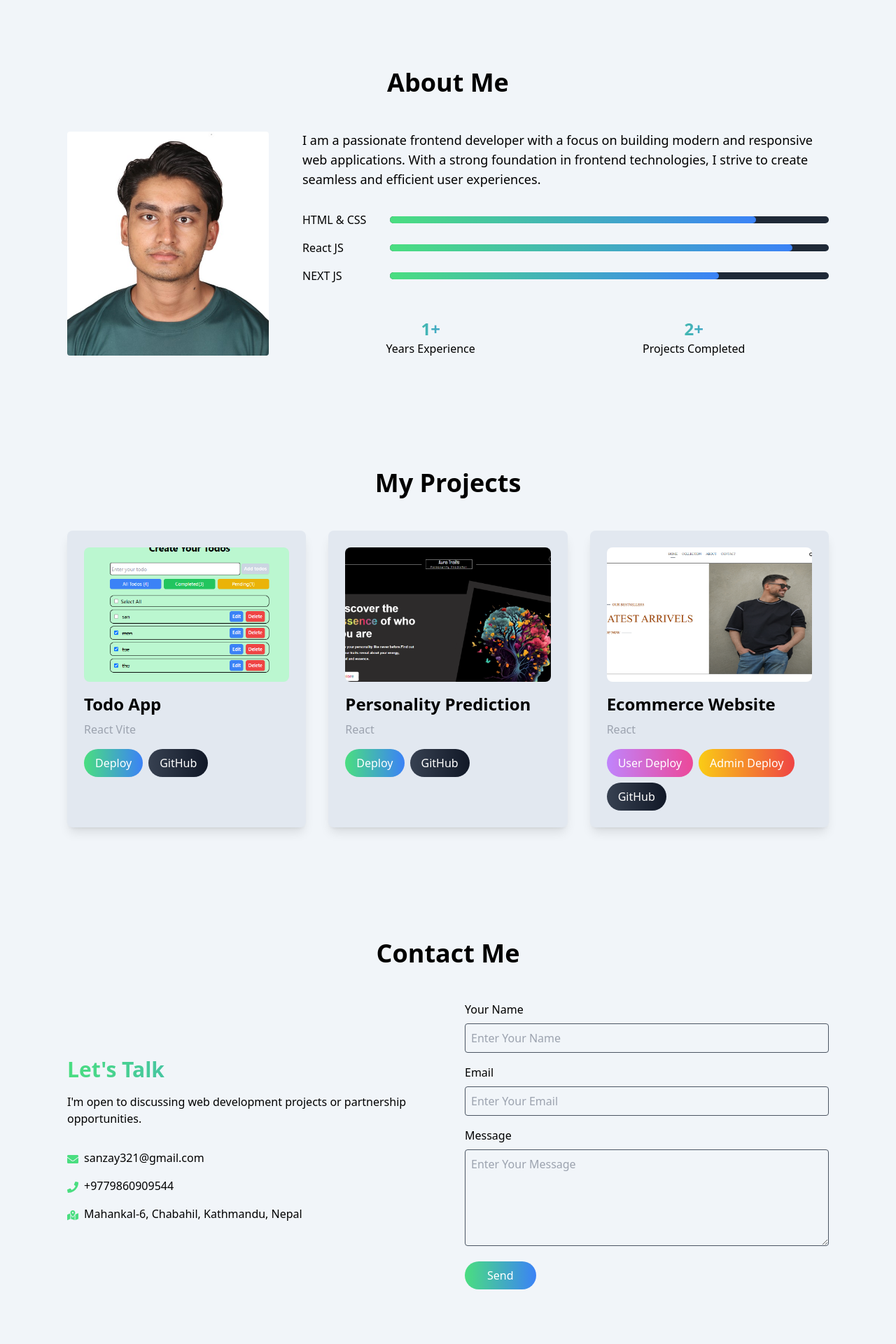
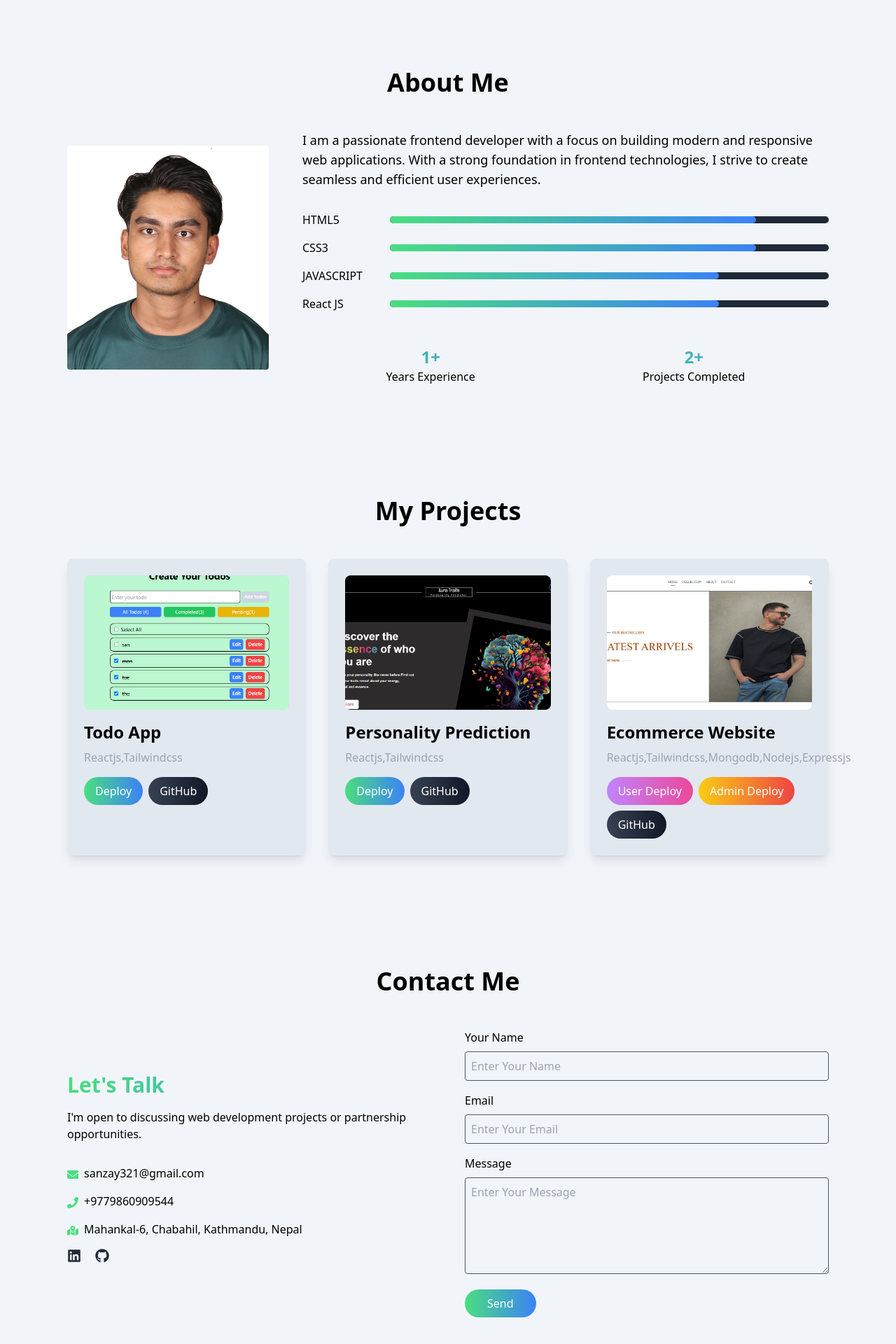
Before and after one commit to sanzay34/Portfolio, a React (Vite) app: page / in a window 1280 px wide. Shown: the part 838-2758 px from the top of the page at 70% size. Built offline with nearby package versions, Linux system fonts and the light colour scheme.

Commit message:
navbar fixed

```diff
--- a/src/components/Aboutme.jsx
+++ b/src/components/Aboutme.jsx
@@ -21,8 +21,20 @@ const About = () => {
 						</p>
 						<div className="space-y-4">
 							<div className="flex items-center">
-								<label htmlFor="htmlandcss" className="w-2/12">
-									HTML & CSS
+								<label htmlFor="html" className="w-2/12">
+									HTML5
+								</label>
+
+								<div className="grow bg-gray-800 rounded-full h-2.5">
+									<div
+										className="bg-gradient-to-r from-green-400 to-blue-500 h-2.5 rounded-full
+                    transform transition-transform duration-300 hover:scale-105 w-10/12"
+									></div>
+								</div>
+							</div>
+							<div className="flex items-center">
+								<label htmlFor="css" className="w-2/12">
+									CSS3
 								</label>
 								<div className="grow bg-gray-800 rounded-full h-2.5">
 									<div
@@ -32,19 +44,8 @@ const About = () => {
 								</div>
 							</div>
 							<div className="flex items-center">
-								<label htmlFor="htmlandcss" className="w-2/12">
-									React JS
-								</label>
-								<div className="grow bg-gray-800 rounded-full h-2.5">
-									<div
-										className="bg-gradient-to-r from-green-400 to-blue-500 h-2.5 rounded-full
-                    transform transition-transform duration-300 hover:scale-105 w-11/12"
-									></div>
-								</div>
-							</div>
-							<div className="flex items-center">
-								<label htmlFor="htmlandcss" className="w-2/12">
-									NEXT JS
+								<label htmlFor="javascript" className="w-2/12">
+									JAVASCRIPT
 								</label>
 								<div className="grow bg-gray-800 rounded-full h-2.5">
 									<div
@@ -53,6 +54,18 @@ const About = () => {
 									></div>
 								</div>
 							</div>
+							<div className="flex items-center">
+								<label htmlFor="reactjs" className="w-2/12">
+									React JS
+								</label>
+								<div className="grow bg-gray-800 rounded-full h-2.5">
+									<div
+										className="bg-gradient-to-r from-green-400 to-blue-500 h-2.5 rounded-full
+                    transform transition-transform duration-300 hover:scale-105 w-9/12"
+									></div>
+								</div>
+							</div>
+
 						</div>
 						<div className="mt-12 flex justify-around text-center">
 							<div>
@@ -73,7 +86,6 @@ const About = () => {
 								</h3>
 								<p>Projects Completed</p>
 							</div>
-
 						</div>
 					</div>
 				</div>
--- a/src/components/Contact.jsx
+++ b/src/components/Contact.jsx
@@ -1,5 +1,11 @@
 import React, { useState } from "react";
-import { FaEnvelope, FaMapMarkedAlt, FaPhone } from "react-icons/fa";
+import {
+	FaEnvelope,
+	FaMapMarkedAlt,
+	FaPhone,
+	FaGithub,
+	FaLinkedin,
+} from "react-icons/fa";
 
 const Contact = () => {
 	const [formData, setFormData] = useState({
@@ -74,6 +80,21 @@ const Contact = () => {
 							<FaMapMarkedAlt className="inline-block text-green-400 mr-2" />
 							<span>Mahankal-6, Chabahil, Kathmandu, Nepal</span>
 						</div>
+						<div className="mb-4 flex gap-5">
+							<a
+														href="https://www.linkedin.com/in/sanjaya-khatiwada-b65213216/"
+														className="text-gray-800 hover:text-black"
+													>
+														<FaLinkedin className="w-5 h-5"/>
+													</a>
+													<a
+														href="https://github.com/sanzay34"
+														className="text-gray-800 hover:text-black"
+													>
+														<FaGithub className="w-5 h-5" />
+													</a>
+
+						</div>
 					</div>
 
 					{/* Contact Form Section */}
--- a/src/components/Navbar.jsx
+++ b/src/components/Navbar.jsx
@@ -14,7 +14,7 @@ const Navbar = () => {
 	];
 
 	return (
-		<nav className="bg-blue-100 text-black font-bold px-8 p-4 sticky top-0 w-full z-50 shadow-md">
+		<nav className="bg-blue-100 text-gray-400 font-bold px-8 p-4 sticky top-0 w-full z-50 shadow-md">
 			<div className="flex items-center justify-between">
 				<ul className="hidden md:flex md:flex-1 space-x-6">
 					{navLinks.map((link) => {
@@ -25,7 +25,7 @@ const Navbar = () => {
 								<a
 									href={link.href}
 									className={`transition duration-150 ease-in-out ${
-										isActive ? "text-gray-400" : "hover:text-gray-400"
+										isActive ? "text-black" : "hover:text-black"
 									}`}
 								>
 									{link.label}
@@ -34,8 +34,8 @@ const Navbar = () => {
 									className={`absolute left-2 bottom-[-4px] h-[2px] rounded transition-all duration-300
                     ${
 											isActive
-												? "w-2/3 bg-gray-600 "
-												: "w-0 group-hover:w-full group-hover:bg-gray-600"
+												? "w-2/3 bg-black "
+												: "w-0 group-hover:w-2/3 group-hover:bg-black"
 										}`}
 								/>
 							</li>
--- a/src/components/Projects.jsx
+++ b/src/components/Projects.jsx
@@ -6,7 +6,7 @@ const projects = [
 	{
 		id: 1,
 		name: "Todo App",
-		technologies: "React Vite",
+		technologies: "Reactjs,Tailwindcss",
 		image: todoImage,
 		vercel:
 			"https://todolist-9rg5ypiq1-sanjaya-khatiwadas-projects.vercel.app/",
@@ -15,7 +15,7 @@ const projects = [
 	{
 		id: 2,
 		name: "Personality Prediction",
-		technologies: "React",
+		technologies: "Reactjs,Tailwindcss",
 		image: personalityImage,
 		netlify: "https://personalityprediction.netlify.app/",
 		github: "https://github.com/sanzay34/frontend_personality_prediction",
@@ -23,7 +23,7 @@ const projects = [
 	{
 		id: 3,
 		name: "Ecommerce Website",
-		technologies: "React",
+		technologies: "Reactjs,Tailwindcss,Mongodb,Nodejs,Expressjs",
 		image: ecommerce,
 		user: "https://ktmfashioncollection.netlify.app/",
 		admin:"https://ktmfashioncollectionadmin.netlify.app/",
```
